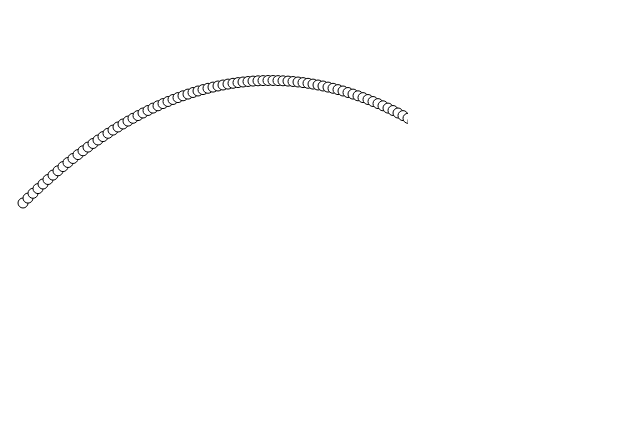
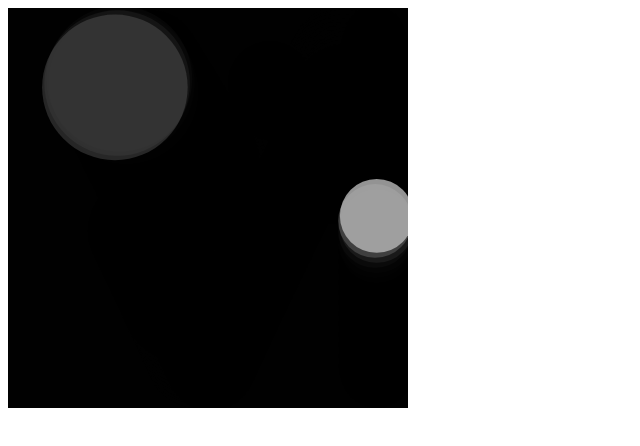
Before and after one commit to nighca/MyLab, a plain HTML site: page canvas/1/index.html in a window 1280 px wide. Shown: the whole page, without its empty margins (0-640 px from the left). Drawn offline with Linux system fonts and the light colour scheme.

Commit message:
add effector combine

```diff
--- /dev/null
+++ b/canvas/1/chamberbox.js
@@ -0,0 +1,12 @@
+/*
+* @requires Vector2, Particle
+*/
+function ChamberBox(x1, y1, x2, y2) {
+    this.apply = function(particle) {
+        if (particle.position.x - particle.size < x1 || particle.position.x + particle.size > x2)
+            particle.velocity.x = -particle.velocity.x;
+
+        if (particle.position.y - particle.size < y1 || particle.position.y + particle.size > y2)
+            particle.velocity.y = -particle.velocity.y;
+    };
+}
--- /dev/null
+++ b/canvas/1/color.js
@@ -0,0 +1,18 @@
+Color = function(r, g, b) { this.r = r; this.g = g; this.b = b };
+
+Color.prototype = {
+    copy : function() { return new Color(this.r, this.g, this.b); },
+    add : function(c) { return new Color(this.r + c.r, this.g + c.g, this.b + c.b); },
+    multiply : function(s) { return new Color(this.r * s, this.g * s, this.b * s); },
+    modulate : function(c) { return new Color(this.r * c.r, this.g * c.g, this.b * c.b); },
+    saturate : function() { this.r = Math.min(this.r, 1); this.g = Math.min(this.g, 1); this.b = Math.min(this.b, 1); }
+};
+
+Color.black = new Color(0, 0, 0);
+Color.white = new Color(1, 1, 1);
+Color.red = new Color(1, 0, 0);
+Color.green = new Color(0, 1, 0);
+Color.blue = new Color(0, 0, 1);
+Color.yellow = new Color(1, 1, 0);
+Color.cyan = new Color(0, 1, 1);
+Color.purple = new Color(1, 0, 1);
--- /dev/null
+++ b/canvas/1/combine.js
@@ -0,0 +1,23 @@
+//combine of particles with each other
+
+function Combine(){
+	this.apply = function(particles){
+
+		for (var i in particles){
+			for (var j in particles){
+				//console.log(particles[i].position.x,",",particles[i].position.y,":",particles[j].position.x,",",particles[j].position.y,"!",particles[i].dist(particles[j]));
+				if(i != j && particles[i].dist(particles[j]) <= (particles[i].size+particles[j].size)){
+
+					particles[i].size = Math.sqrt(particles[i].size*particles[i].size + particles[j].size*particles[j].size);
+					particles[i].position = particles[i].position.add(particles[j].position).divide(2);
+					//if(particles[i].age > particles[j].age)
+					//	particles[i].age = particles[j].age;
+					if (particles.length > 1)
+			            particles[j] = particles[particles.length - 1];
+			        particles.pop();
+			        //document.write("!");
+				}
+			}
+		}
+	}
+}
--- a/canvas/1/index.html
+++ b/canvas/1/index.html
@@ -7,8 +7,13 @@
 		<canvas id="mycanvas" width="400" height="400"></canvas>
 	</body>
 
+	<script language="JavaScript" src="color.js"></script>
 	<script language="JavaScript" src="vector2.js"></script>
 	<script language="JavaScript" src="particle.js"></script>
 	<script language="JavaScript" src="particlesystem.js"></script>
+
+	<script language="JavaScript" src="chamberbox.js"></script>
+	<script language="JavaScript" src="combine.js"></script>
+
 	<script language="JavaScript" src="main.js"></script>
 </html>
--- a/canvas/1/main.js
+++ b/canvas/1/main.js
@@ -1,58 +1,78 @@
 //javascript
 var canvas, ctx, isContinue, timeoutID;
 
-function start(canvasName, func){
-	if(timeoutID) stop;
+function start(canvasName, func) {
+    if (timeoutID)
+        stop();
 
     canvas = document.getElementById(canvasName);
     ctx = canvas.getContext("2d");
     isContinue = true;
 
-	var loop = function(){
+    var loop = function() {
         func();
-		if(isContinue)
-			timeoutID = setTimeout(loop, 10);
+        if (isContinue)
+            timeoutID = setTimeout(loop, 20);
     }
-
-
 
     loop();
 }
 
-function stop(){
+function stop() {
     clearTimeout(timeoutID);
     isContinue = false;
 }
 
-function clearCanvas(){
-	if(ctx != null)
+function clearCanvas() {
+    if (ctx != null)
         ctx.clearRect(0, 0, canvas.width, canvas.height);
 }
-
 /*
 ----------------------main----------------
 */
 
-var position = new Vector2(10, 200);
-var velocity = new Vector2(50, -50);
-var acceleration = new Vector2(0, 10);
-var dt = 0.1;
+var ps = new ParticleSystem();
+ps.particleEffectors.push(new ChamberBox(0, 0, 400, 400));
+ps.systemEffectors.push(new Combine());
+var dt = 0.01;
+var i = 0;
 
-function step(){
-	position = position.add(velocity.multiply(dt));
-	velocity = velocity.add(acceleration.multiply(dt));
+function sampleDirection(angle1, angle2) {
+    var t = Math.random();
+    var theta = angle1 * t + angle2 * (1 - t);
+    return new Vector2(Math.cos(theta), Math.sin(theta));
+}
 
-	ctx.strokeStyle = "#000";
-	ctx.fillStyle = "#fff";
-	ctx.beginPath();
-	ctx.arc(position.x, position.y, 5, 0, Math.PI*2, true);
-	ctx.closePath();
-	ctx.fill();
-	ctx.stroke();
+function sampleColor(color1, color2) {
+    var t = Math.random();
+    return color1.multiply(t).add(color2.multiply(1 - t));
+}
 
+function sampleSize(maxSize){
+	return maxSize * Math.random();
+}
 
+function sampleLife(maxLife){
+	return maxLife * Math.random();
+}
+
+function step() {
+	i++;
+	if(i%40 == 0)
+    	ps.emit(
+    		new Particle(new Vector2(sampleSize(400), sampleSize(400)),
+	    		sampleDirection(Math.PI * 0, Math.PI * 2).multiply(500),
+	    		sampleLife(5),
+	    		sampleColor(Color.white, Color.black),
+	    		sampleSize(50)));
+    ps.simulate(dt);
+
+    ctx.fillStyle="rgba(0, 0, 0, 0.6)";
+    ctx.fillRect(0,0,canvas.width,canvas.height);
+    ps.render(ctx);
 }
 
 start("mycanvas", step);
 
+
 //step();
--- a/canvas/1/particle.js
+++ b/canvas/1/particle.js
@@ -1,6 +1,6 @@
 //particle.js
 
-Particle = function(position, velocity, life, color, size){
+Particle = function(position, velocity, life, color, size) {
     this.position = position;
     this.velocity = velocity;
     this.acceleration = Vector2.zero;
@@ -8,4 +8,8 @@ Particle = function(position, velocity, life, color, size){
     this.life = life;
     this.color = color;
     this.size = size;
+
+    this.dist = function(particle2){
+    	return this.position.subtract(particle2.position).length();
+    }
 };
--- a/canvas/1/particlesystem.js
+++ b/canvas/1/particlesystem.js
@@ -1,39 +1,90 @@
-//particlesystem.js
-
-function ParticleSystem(){
-	//private
+/*
+* @requires Vector2, Color, Particle
+*/
+function ParticleSystem() {
+    // Private fields
     var that = this;
     var particles = new Array();
 
-	//public
-	this.graity = new Vector2(0,100);
-	this.effectors = new Array();
+    // Public fields
+    this.gravity = new Vector2(0, 100);
+    this.particleEffectors = new Array();
+    this.systemEffectors = new Array();
 
-	this.emit = function(particle){
+    // Public methods
+
+    this.emit = function(particle) {
         particles.push(particle);
     };
 
-	this.simulate = function(dt){
+    this.simulate = function(dt) {
         aging(dt);
         applyGravity();
-		applyEffectors();
+        applyParticleEffectors();
+        applySystemEffectors();
         kinematics(dt);
     };
 
-	function aging(dt){
-		for(var i=0; i<particles.length;){
+    this.render = function(ctx) {
+        for (var i in particles) {
+            var p = particles[i];
+            var alpha = 1 - p.age / p.life;
+            ctx.fillStyle = "rgba("
+                + Math.floor(p.color.r * 255) + ","
+                + Math.floor(p.color.g * 255) + ","
+                + Math.floor(p.color.b * 255) + ","
+                + alpha.toFixed(2) + ")";
+            ctx.beginPath();
+            ctx.arc(p.position.x, p.position.y, p.size, 0, Math.PI * 2, true);
+            ctx.closePath();
+            ctx.fill();
+        }
+    }
+
+    // Private methods
+
+    function aging(dt) {
+        for (var i = 0; i < particles.length; ) {
             var p = particles[i];
             p.age += dt;
-			if(p.age >= p.life)
+            if (p.age >= p.life)
                 kill(i);
             else
                 i++;
         }
     }
 
-	function kill(index){
-		if(particles.length >1)
-			particles[index] = particles[particles.length-1];
+    function kill(index) {
+        if (particles.length > 1)
+            particles[index] = particles[particles.length - 1];
         particles.pop();
     }
+
+    function applyGravity() {
+        for (var i in particles)
+            particles[i].acceleration = that.gravity;
     }
+
+    function applyParticleEffectors() {
+        for (var j in that.particleEffectors) {
+            var apply = that.particleEffectors[j].apply;
+            for (var i in particles)
+                apply(particles[i]);
+        }
+    }
+
+    function applySystemEffectors(){
+    	for (var j in that.systemEffectors) {
+    		var apply = that.systemEffectors[j].apply;
+    		apply(particles);
+    	}
+    }
+
+    function kinematics(dt) {
+        for (var i in particles) {
+            var p = particles[i];
+            p.position = p.position.add(p.velocity.multiply(dt));
+            p.velocity = p.velocity.add(p.acceleration.multiply(dt));
+        }
+    }
+}
```
Lines whose indentation alone changed are shown as unchanged.
